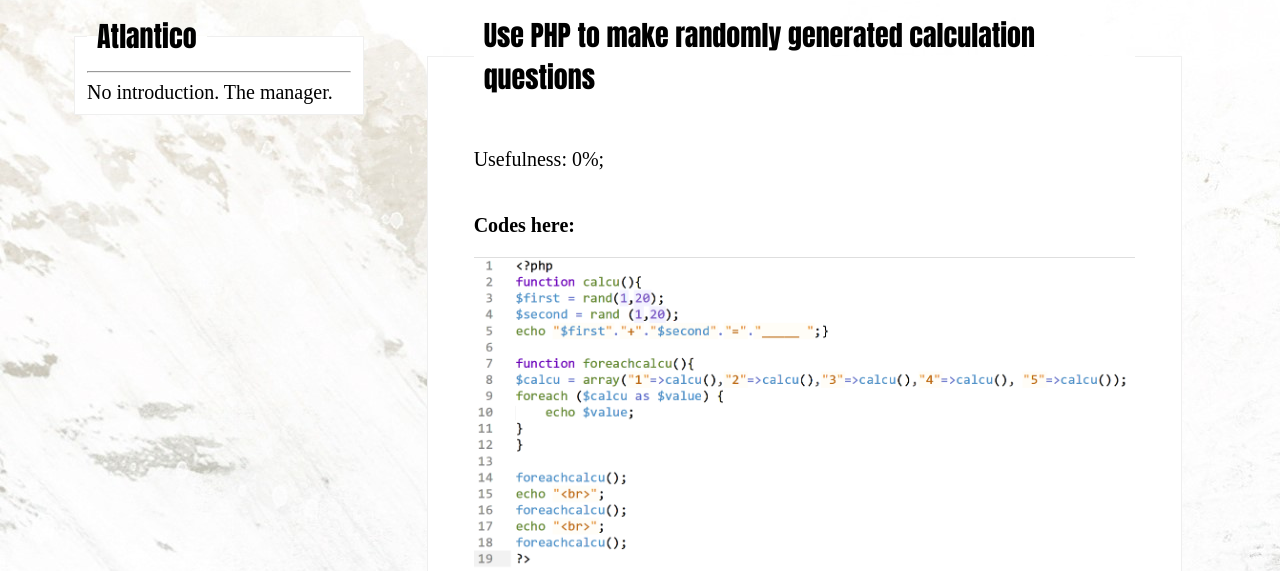
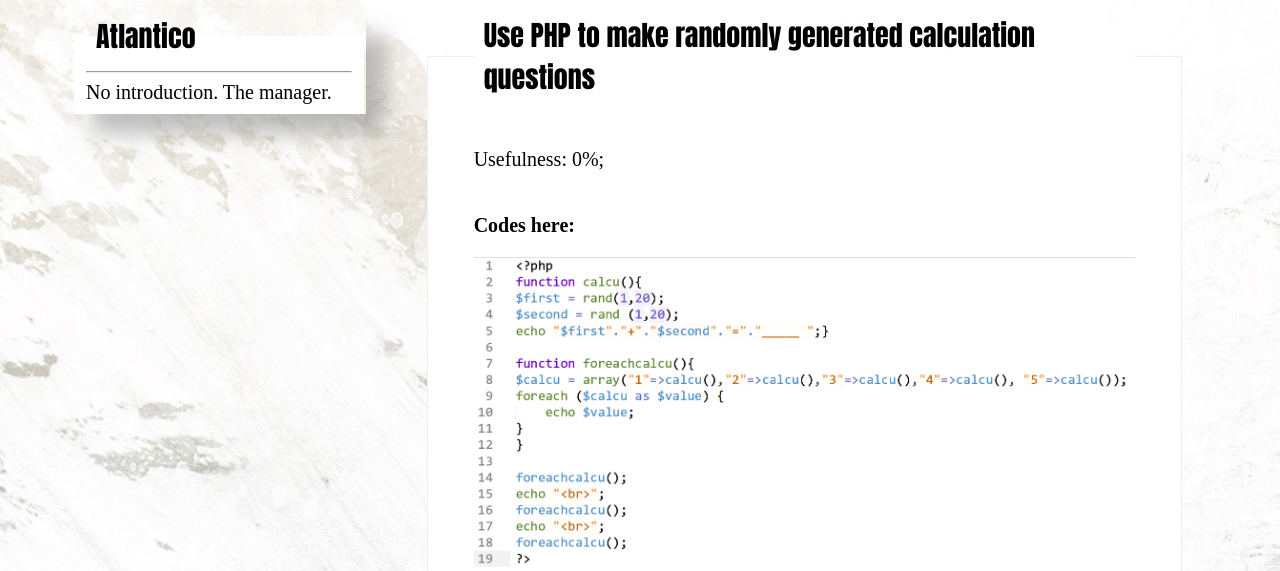
Before and after one commit to Atlantic-continent/Atlantic-continent.github.io, a PHP site: page / in a window 1280 px wide. Shown: the part 57-628 px from the top of the page. Run offline with PHP 8.4, Linux system fonts and the light colour scheme.

Commit message:
Update intro.css

```diff
--- a/css/intro.css
+++ b/css/intro.css
@@ -6,6 +6,7 @@ div.intro {
 	margin-left: 5%;
 	position: fixed;
 	margin-top: 5%;
+	box-shadow: 20px 20px 20px #8888
 }
 
 legend.introh {
@@ -25,5 +26,5 @@ span.introp {
 
 fieldset.intro {
 	background-color: white;
-	border-width: 1px;
+	border-width: 0px;
 }
```
